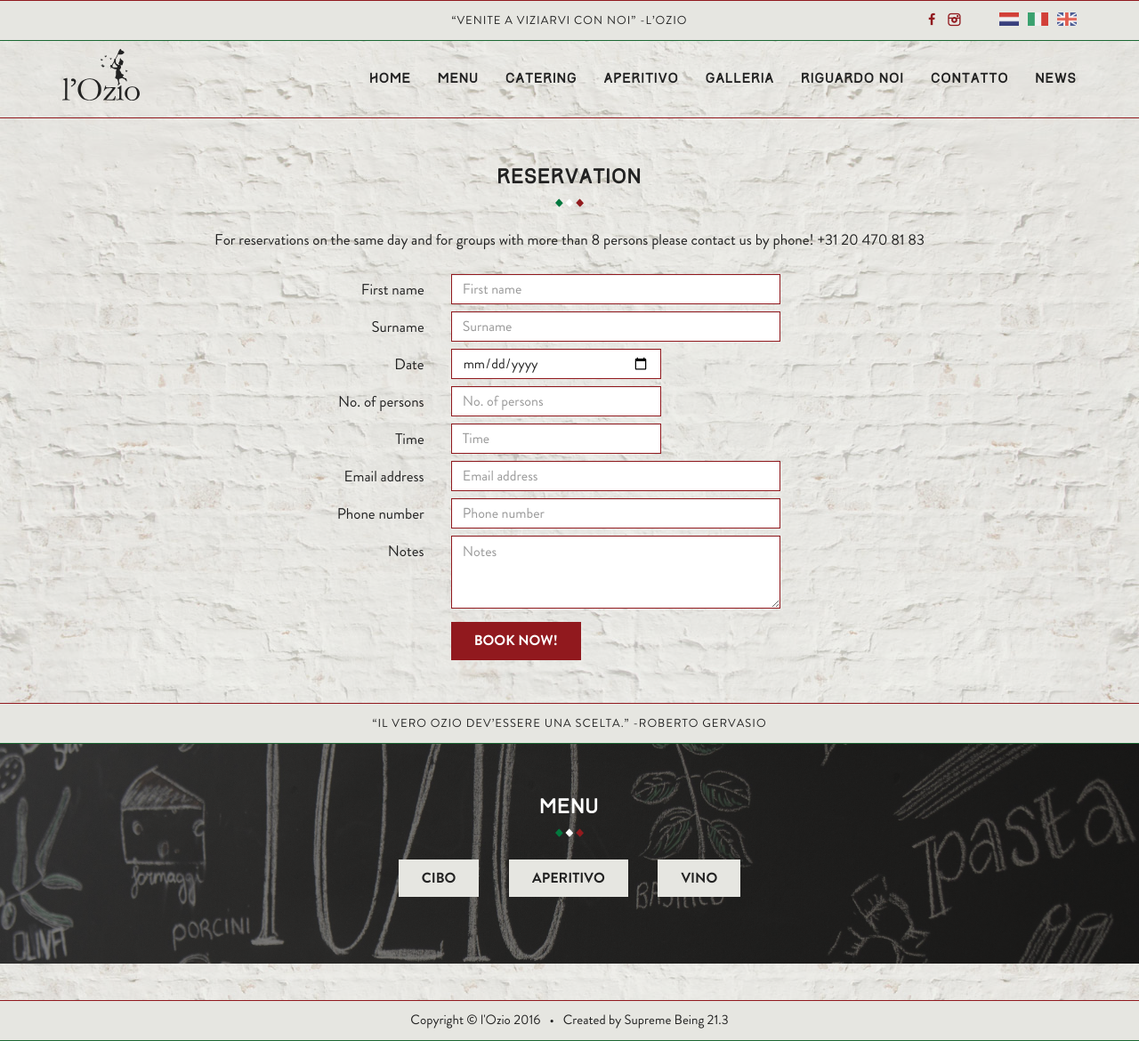
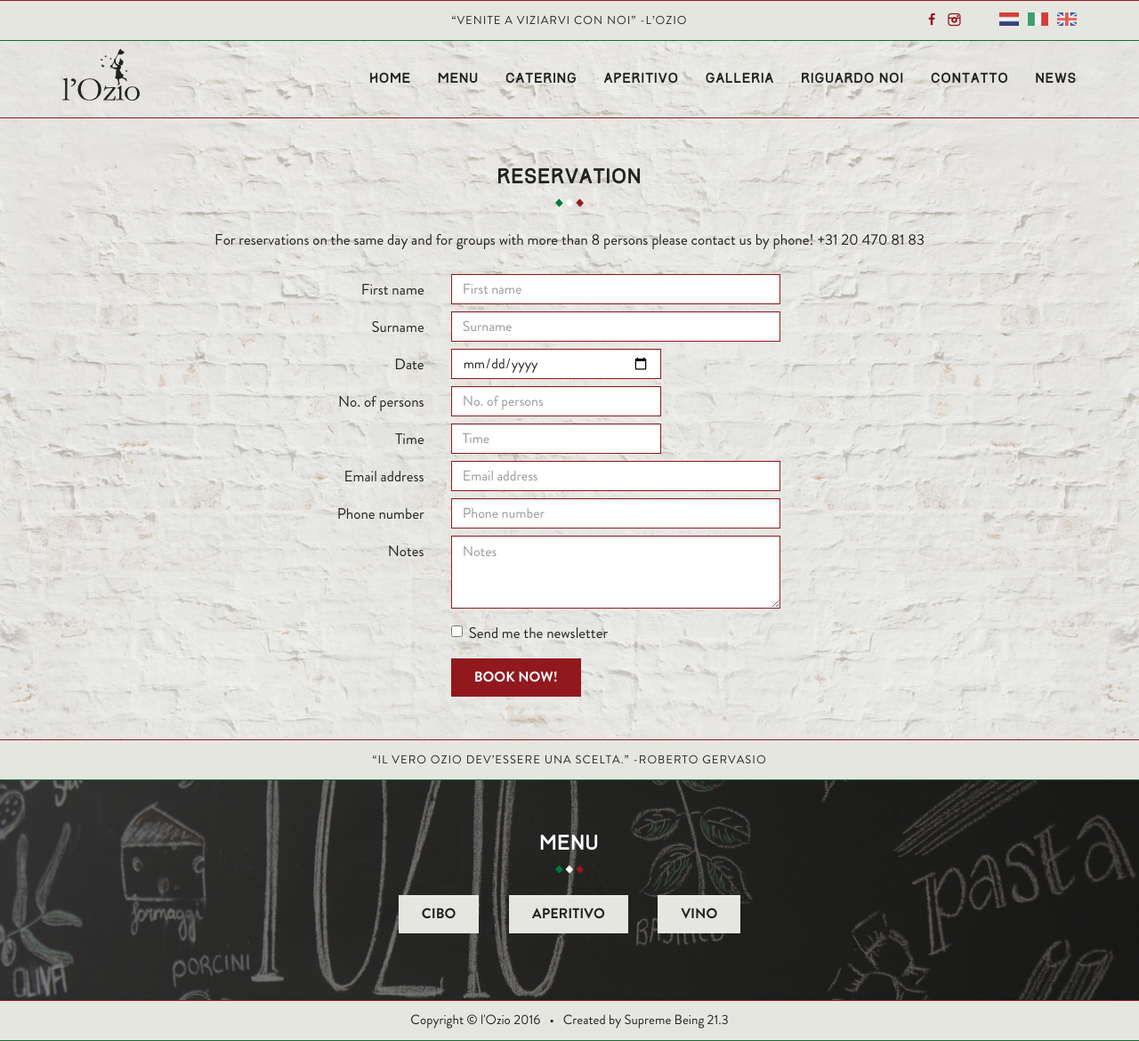
Before and after one commit to jhvanderschee/lozio_it, a Jekyll site: the page built from reservation/index.md, in a window 1280 px wide and 1170 px high. Shown: the whole window at 89% size. Built offline with Jekyll 4.4.1, drawn with Linux system fonts in a browser that asks for light colours.

Commit message:
Updated '/_layouts/reservation.html' via CloudCannon

```diff
--- a/_layouts/reservation.html
+++ b/_layouts/reservation.html
@@ -79,6 +79,14 @@
                             </div>
                           </div>
 
+                          <div class="form-group">
+                              <div class="col-sm-6 col-sm-offset-4">
+                                <div class="checkbox">
+                                  <label for="newsletter"><input name="Newsletter" id="newsletter" type="checkbox" value="Yes"> Send me the newsletter</label>
+                                </div>
+                              </div>
+                            </div>
+
                           <div class="form-group" style="margin-top: 15px;">
                             <div class="col-sm-offset-4 col-sm-6">
                               <button type="submit" class="btn btn-default">Book now!</button>
```
